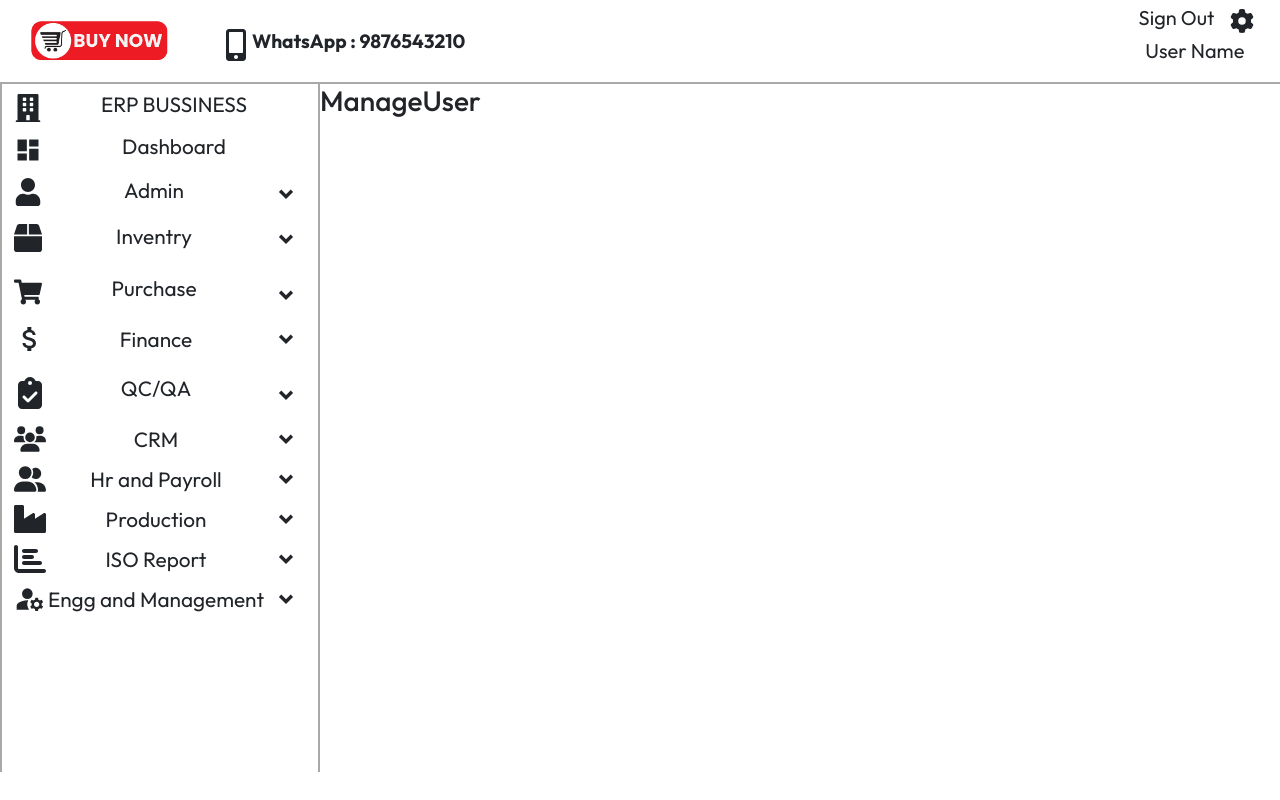
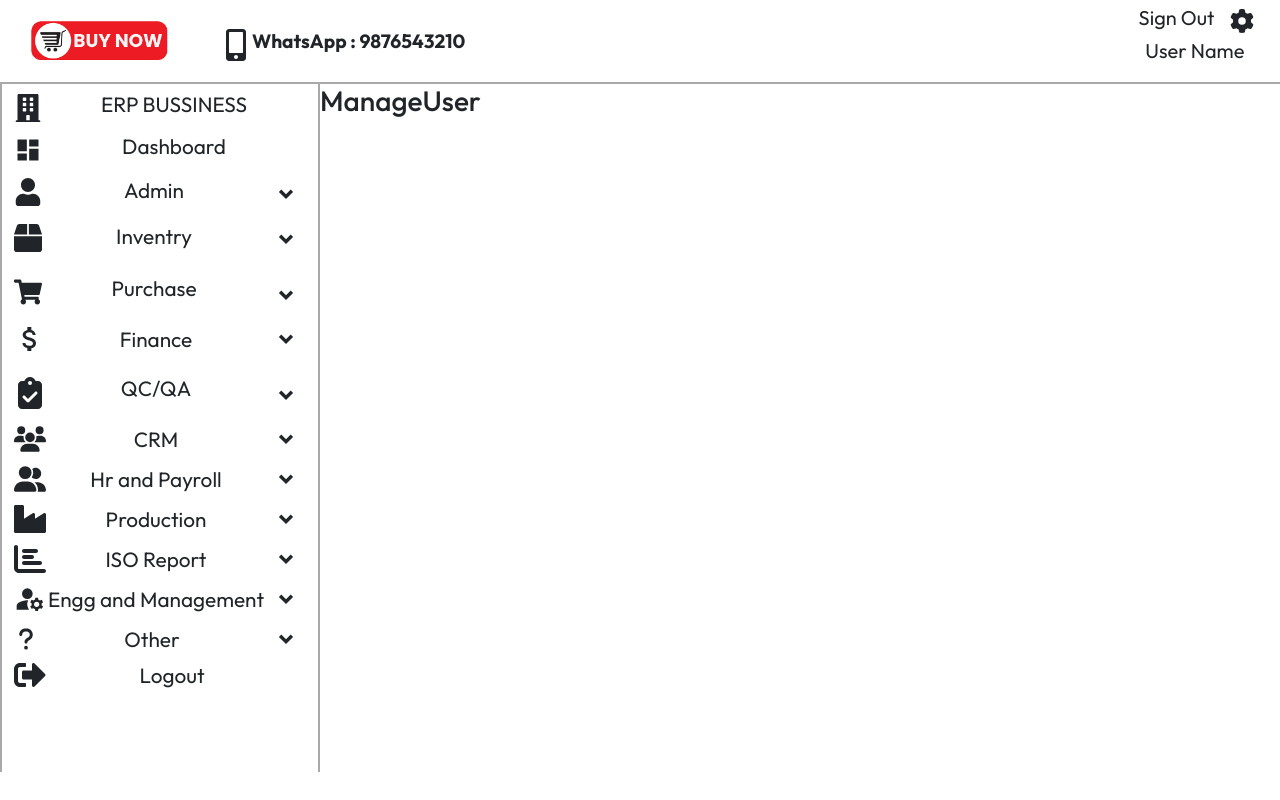
Before and after one commit to jollyvivek/ERP-PROJECT, a React (Vite) app: page /manage_user in a window 1280 px wide. Built offline with nearby package versions, Linux system fonts and the light colour scheme.

Commit message:
Add Other and Logout Module in Dashboard

```diff
--- a/src/Components/Sidebar/Sidebar.jsx
+++ b/src/Components/Sidebar/Sidebar.jsx
@@ -17,6 +17,8 @@ import HrPayroll from "../SidebarMenu/HrPayroll";
 import Production from "../SidebarMenu/Production";
 import IsoReport from "../SidebarMenu/IsoReport";
 import EnggMang from "../SidebarMenu/EnggMang";
+import Other from "../SidebarMenu/Other";
+import Logout from "../SidebarMenu/Logout";
 
 
 
@@ -44,6 +46,8 @@ const Sidebar = () => {
             <Production/>
             <IsoReport/>
             <EnggMang/>
+            <Other/>
+            <Logout/>
 
           </div>
         </div>
--- /dev/null
+++ b/src/Components/SidebarMenu/Logout.jsx
@@ -0,0 +1,24 @@
+import React from 'react'
+import '../../Styles/SidebarCommon.css'
+import { FaSignOutAlt } from "react-icons/fa";
+import { RiArrowDropDownLine } from "react-icons/ri";
+const Logout = () => {
+
+  const logoutHandler = ()=>{
+    alert("Do You really want to close this application ?")
+  }
+  return (
+    <div className='logout-cont'>
+
+      <div className='logout-top lineHeight'>
+        <span className='icon fs-2'><FaSignOutAlt /></span>
+        <span className='title ' onClick={logoutHandler}>Logout</span>
+        {/* <span className='arrow-icon '><RiArrowDropDownLine/></span> */}
+      </div>
+
+
+    </div>
+  )
+}
+
+export default Logout
--- /dev/null
+++ b/src/Components/SidebarMenu/Other.jsx
@@ -0,0 +1,38 @@
+import React, { useState } from 'react'
+import '../../Styles/SidebarCommon.css'
+import { FaQuestion } from "react-icons/fa6";
+import { RiArrowDropDownLine} from 'react-icons/ri'
+
+const Other = () => {
+  const [other,setOther] =useState(false)
+
+  const otherDropdown = () =>{
+    setOther(!other)
+  };
+
+  return (
+    <div className='other'>
+
+    <div className='other-top flex lineHeight'>
+      <span className='icon fs-4'><FaQuestion /></span>
+      <span className='title'>Other</span>
+      <span className='arrow-icon' onClick={otherDropdown}><RiArrowDropDownLine/></span>
+    </div>
+      {other ? (
+      <div className='other-items-cont'>
+      <ul className="other-items">
+              <li className="title">Help</li>
+              <li className="title">Vistor's Pass</li>
+              <li className="title">Vehicle's Gate Pass</li>
+              <li className="title">Courier</li>
+      </ul>
+      </div>
+      ):null}
+
+
+
+    </div>
+  )
+}
+
+export default Other
--- a/src/Styles/SidebarCommon.css
+++ b/src/Styles/SidebarCommon.css
@@ -192,3 +192,10 @@ ul li{
 .crm-inquery-items .title,.crm-deal .title {
   font-size: 1.3em;
 }
+
+/* logout-top */
+
+.logout-top .title{
+ margin-left: 4.5em;
+ cursor: pointer;
+}
```
